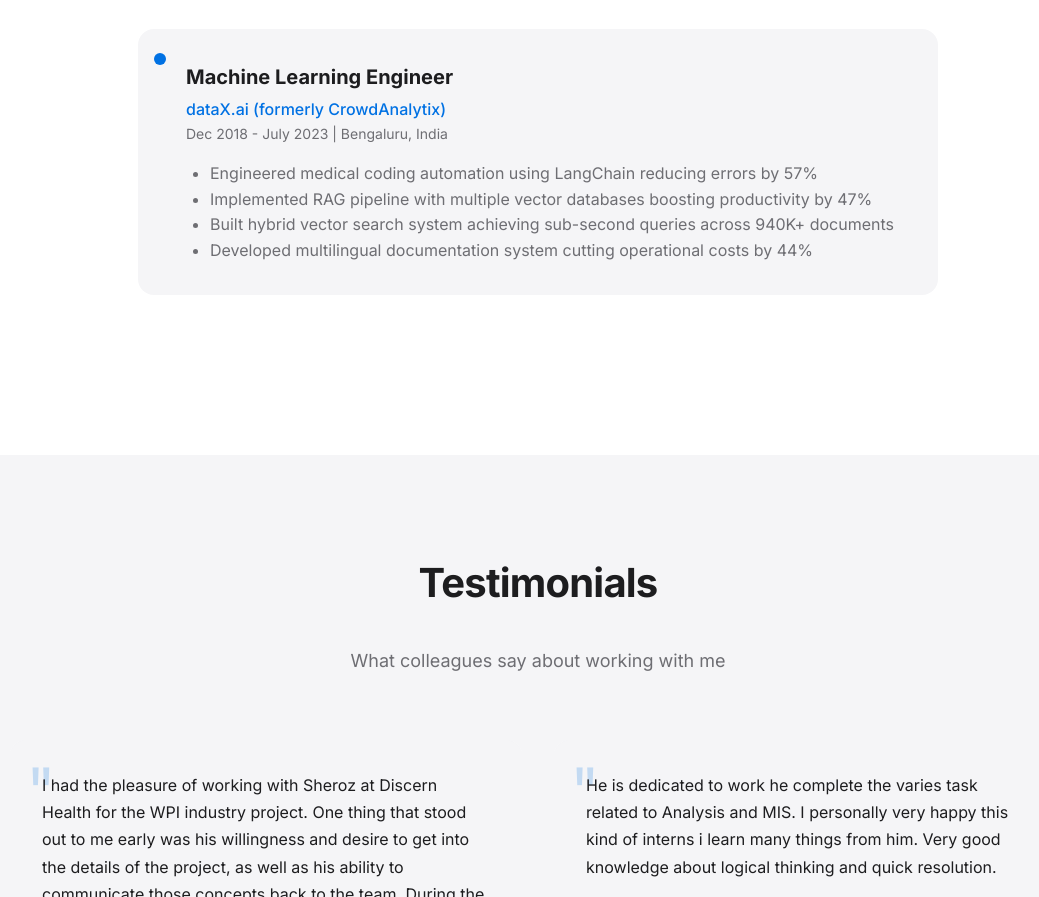
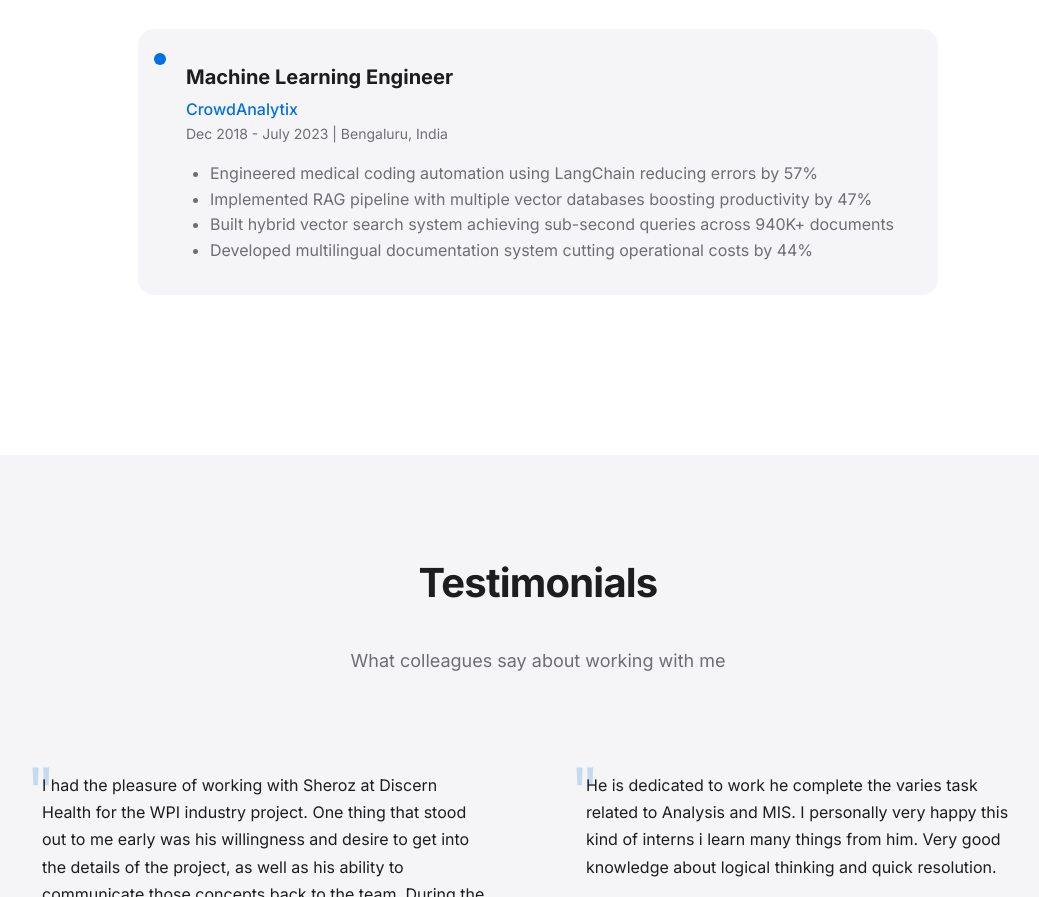
Before and after one commit to sherozshaikh/sherozshaikh.github.io, a plain HTML site: page index.html in a window 1280 px wide. Shown: the part 4918-5815 px from the top of the page, without its empty margins (102-1141 px from the left). Drawn offline with Linux system fonts and the light colour scheme; a script that the page names is missing.

Commit message:
Update index.html

```diff
--- a/index.html
+++ b/index.html
@@ -761,7 +761,7 @@
 
                 <div class="timeline-item">
                     <h3>Machine Learning Engineer</h3>
-                    <div class="company">dataX.ai (formerly CrowdAnalytix)</div>
+                    <div class="company">CrowdAnalytix</div>
                     <div class="date">Dec 2018 - July 2023 | Bengaluru, India</div>
                     <ul>
                         <li>Engineered medical coding automation using LangChain reducing errors by 57%</li>
```
